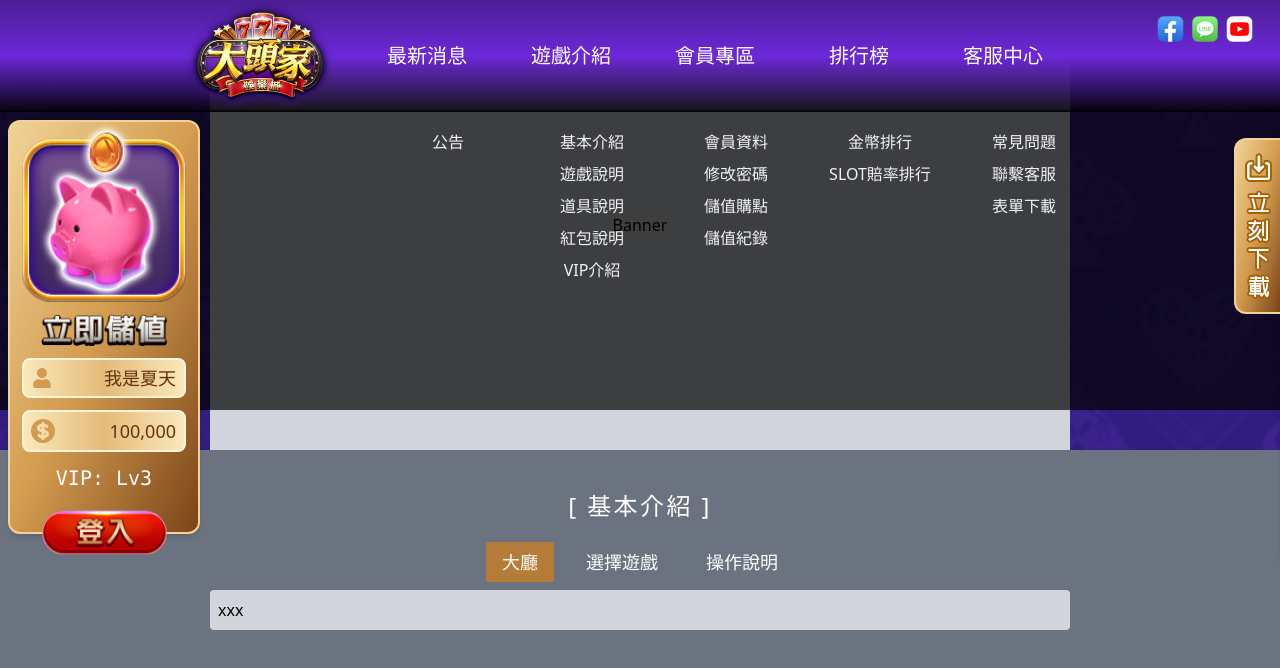
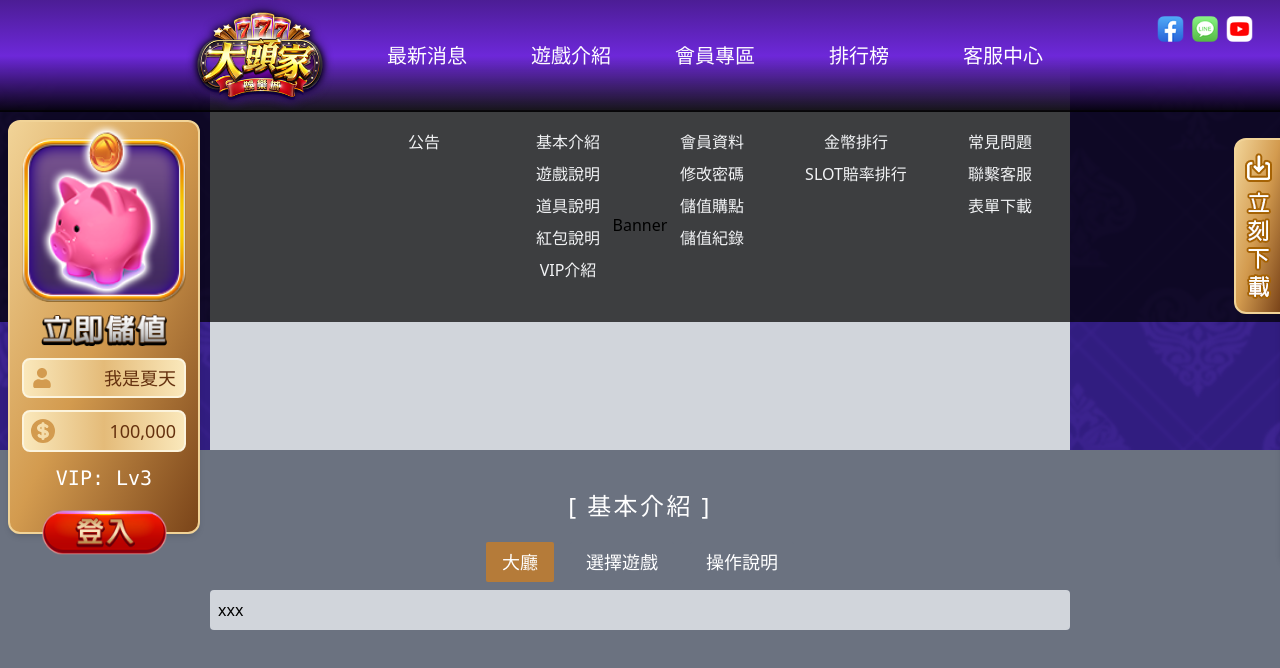
Before and after one commit to summerchen0101/official777-v2, a Next.js app: page /intro in a window 1280 px wide. Shown: the top 668 px of the page. Built offline with nearby package versions, Linux system fonts and the light colour scheme.

Commit message:
HeaderNav sub menu style updated

```diff
--- a/components/layout/HeaderNav.tsx
+++ b/components/layout/HeaderNav.tsx
@@ -32,8 +32,8 @@ function HeaderNav() {
         </div>
         {/* Hover展開的內容 */}
         <div className="invisible opacity-0 group-hover:visible group-hover:opacity-100 w-full absolute top-0 cursor-pointer transition-all -translate-y-12 duration-400 group-hover:translate-y-0 mt-[110px]">
-          <div className="bg-black/75 opacity-95 py-2 px-5 flex space-x- justify-center h-[300px] relative z-10 pt-5">
-            <div className="w-48"></div>
+          <div className="bg-black/75 opacity-95 p-5 pb-10 flex space-x- justify-center relative z-10">
+            <div className="w-36"></div>
             {menu.map((m, m_i) => (
               <div key={m_i} className="space-y-2 w-36">
                 {m.subs?.map((t, i) => (
```
